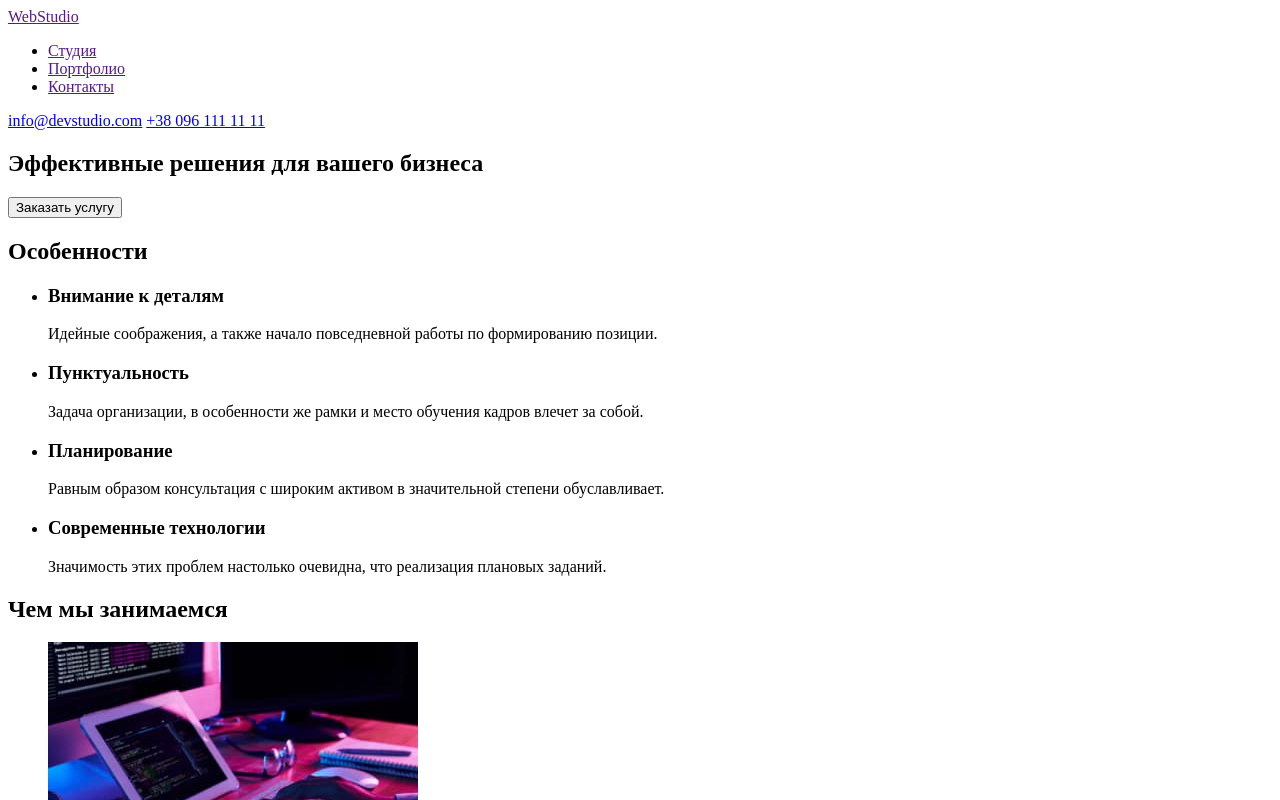
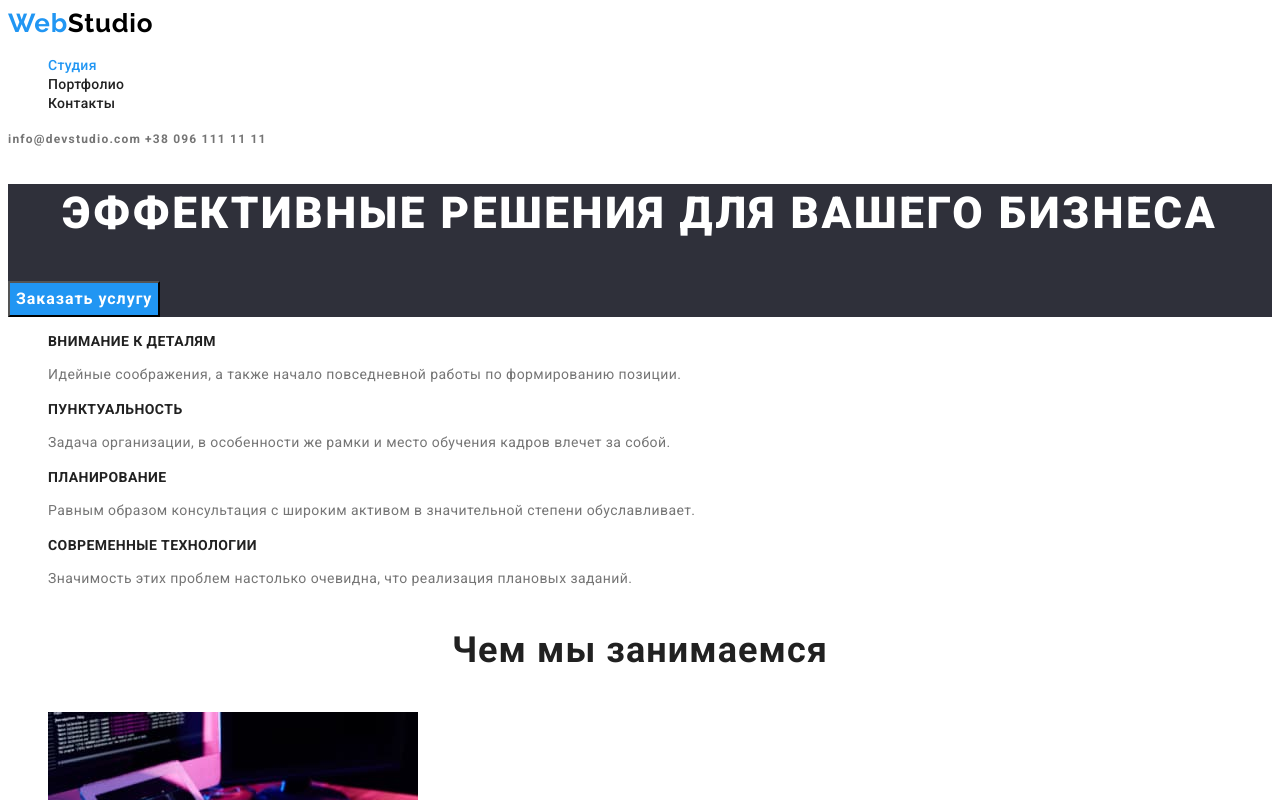
Before and after one commit to IhorLyskov/goit-markup-hw-02, a plain HTML site: page index.html in a window 1280 px wide. Shown: the top 800 px of the page. Drawn offline with Linux system fonts and the light colour scheme.

```diff
--- /dev/null
+++ b/css/styles.css
@@ -0,0 +1,203 @@
+:root {
+  --main-color: #757575;
+  --main-bg-color: #ffffff;
+  --webstudio-header-color: #000000;
+  --webstudio-footer-color: #ffffff;
+  --accent-color: #2196f3;
+  --title-color: #212121;
+  --dark-bg-color: #2f303a;
+  --hero-title-color: #ffffff;
+  --hero-btn-color: #ffffff;
+  --feature-title-color: #212121;
+  --team-bg-color: #f5f4fa;
+  --footer-addr-color: #ffffff;
+  --footer-tel-color: rgba(255, 255, 255, 0.6);
+}
+
+.visually-hidden {
+  position: absolute;
+  white-space: nowrap;
+  width: 1px;
+  height: 1px;
+  overflow: hidden;
+  border: 0;
+  padding: 0;
+  clip: rect(0 0 0 0);
+  clip-path: inset(50%);
+  margin: -1px;
+}
+
+body {
+  /* Основной цвет - цвет абзацев */
+  color: var(--main-color);
+  /* Основной фон страницы */
+  background-color: var(--main-bg-color);
+  font-family: 'Roboto', Tahoma, sans-serif;
+  /* font-weight: 400;
+  font-size: 14px;
+  line-height: 1.71;
+  letter-spacing: 0.03em; */
+}
+
+/* Убираем подчеркивание у ссылок */
+.link {
+  text-decoration: none;
+}
+
+/* Убираем точки у списков */
+.list {
+  list-style: none;
+}
+
+/* ---------------------HEADER--------------------- */
+
+.webstudio-header {
+  font-family: 'Raleway', Tahoma, sans-serif;
+  font-weight: 700;
+  font-size: 26px;
+  line-height: 1.19;
+  letter-spacing: 0.03em;
+  color: var(--webstudio-header-color);
+}
+
+.webstudio-accent {
+  color: var(--accent-color);
+}
+
+.header-link {
+  font-weight: 500;
+  font-size: 14px;
+  line-height: 1.14;
+  letter-spacing: 0.02em;
+  color: var(--title-color);
+}
+
+.current {
+  color: var(--accent-color);
+}
+
+.header-link:hover,
+.header-link:focus {
+  color: var(--accent-color);
+}
+
+.header-tel {
+  font-weight: 600;
+  font-size: 12px;
+  line-height: 1.33;
+  letter-spacing: 0.1em;
+  color: inherit;
+}
+
+.header-tel:hover,
+.header-tel:focus {
+  color: var(--accent-color);
+}
+
+/* ---------------------HERO--------------------- */
+
+.hero {
+  background-color: var(--dark-bg-color);
+}
+
+.hero-title {
+  font-weight: 900;
+  font-size: 44px;
+  line-height: 1.36;
+  text-align: center;
+  letter-spacing: 0.06em;
+  text-transform: uppercase;
+  color: var(--hero-title-color);
+}
+
+.hero-btn {
+  font-family: inherit;
+  font-weight: 700;
+  font-size: 16px;
+  line-height: 1.88;
+  letter-spacing: 0.06em;
+  color: var(--hero-btn-color);
+  background-color: var(--accent-color);
+  /* display: flex;
+  align-items: center;
+  text-align: center; */
+}
+
+/* ---------------------FEATURE--------------------- */
+
+.feature-title {
+  font-size: 14px;
+  line-height: 16px;
+  letter-spacing: 0.03em;
+  text-transform: uppercase;
+  color: var(--title-color);
+}
+
+.feature-text {
+  font-size: 14px;
+  line-height: 1.71;
+  letter-spacing: 0.03em;
+}
+
+/* ---------------------WORK--------------------- */
+
+.section-title {
+  font-size: 36px;
+  line-height: 1.71;
+  text-align: center;
+  letter-spacing: 0.03em;
+  color: var(--title-color);
+}
+
+/* ---------------------TEAM--------------------- */
+
+.team {
+  background-color: var(--team-bg-color);
+}
+
+.team-item-title {
+  font-weight: 500;
+  font-size: 16px;
+  line-height: 1.19;
+  text-align: center;
+  letter-spacing: 0.03em;
+  color: var(--title-color);
+}
+
+.team-item-text {
+  font-size: 16px;
+  line-height: 1.19;
+  text-align: center;
+  letter-spacing: 0.03em;
+}
+
+/* ---------------------FOOTER--------------------- */
+
+.webstudio-footer {
+  font-family: 'Raleway', Tahoma, sans-serif;
+  font-weight: 700;
+  font-size: 26px;
+  line-height: 1.19;
+  letter-spacing: 0.03em;
+  color: var(--webstudio-footer-color);
+}
+
+.footer {
+  background-color: var(--dark-bg-color);
+}
+
+.footer-address {
+  font-size: 14px;
+  line-height: 1.71;
+  letter-spacing: 0.03em;
+  font-style: normal;
+  color: var(--footer-addr-color);
+}
+
+.footer-tel {
+  font-size: 14px;
+  line-height: 1.71;
+  letter-spacing: 0.03em;
+  font-style: normal;
+  color: var(--footer-tel-color);
+}
--- a/index.html
+++ b/index.html
@@ -4,98 +4,112 @@
     <meta charset="UTF-8" />
     <meta http-equiv="X-UA-Compatible" content="IE=edge" />
     <meta name="viewport" content="width=device-width, initial-scale=1.0" />
-    <title>Работа 1</title>
+    <link rel="preconnect" href="https://fonts.googleapis.com" />
+    <link rel="preconnect" href="https://fonts.gstatic.com" crossorigin />
+    <link
+      href="https://fonts.googleapis.com/css2?family=Raleway:wght@700&family=Roboto:wght@400;500;700;900&display=swap"
+      rel="stylesheet"
+    />
+    <link rel="stylesheet" href="./css/styles.css" />
+    <title>Работа 2</title>
   </head>
+
   <body>
-    <header>
-      <a href=""><span>Web</span>Studio</a>
-      <nav>
-        <ul>
-          <li><a href="">Студия</a></li>
-          <li><a href="">Портфолио</a></li>
-          <li><a href="">Контакты</a></li>
+    <header class="header">
+      <a href="" class="webstudio-header link"><span class="webstudio-accent">Web</span>Studio</a>
+      <nav class="header-navigation">
+        <ul class="header-list list">
+          <li class="header-item"><a href="" class="header-link current link">Студия</a></li>
+          <li class="header-item"><a href="" class="header-link link">Портфолио</a></li>
+          <li class="header-item"><a href="" class="header-link link">Контакты</a></li>
         </ul>
       </nav>
-      <a href="mailto:info@devstudio.com">info@devstudio.com</a>
-      <a href="tel:+380961111111">+38 096 111 11 11</a>
+      <a class="header-tel link" href="mailto:info@devstudio.com">info@devstudio.com</a>
+      <a class="header-tel link" href="tel:+380961111111">+38 096 111 11 11</a>
     </header>
 
     <main>
-      <section>
-        <h1>Эффективные решения для вашего бизнеса</h1>
-        <button type="button">Заказать услугу</button>
+      <section class="hero">
+        <h1 class="hero-title">Эффективные решения для вашего бизнеса</h1>
+        <button type="button" class="hero-btn">Заказать услугу</button>
       </section>
 
-      <section>
-        <h2>Особенности</h2> <!-- Невидимый заголовок -->
-        <ul>
-          <li>
-            <h3>Внимание к деталям</h3>
-            <p>Идейные соображения, а также начало повседневной работы по формированию позиции.</p>
+      <section class="feature">
+        <h2 class="visually-hidden">Особенности</h2>
+        <!-- Невидимый заголовок -->
+        <ul class="featute-list list">
+          <li class="feature-item">
+            <h3 class="feature-title">Внимание к деталям</h3>
+            <p class="feature-text">Идейные соображения, а также начало повседневной работы по формированию позиции.</p>
           </li>
-          <li>
-            <h3>Пунктуальность</h3>
-            <p>Задача организации, в особенности же рамки и место обучения кадров влечет за собой.</p>
+          <li class="feature-item">
+            <h3 class="feature-title">Пунктуальность</h3>
+            <p class="feature-text">
+              Задача организации, в особенности же рамки и место обучения кадров влечет за собой.
+            </p>
           </li>
-          <li>
-            <h3>Планирование</h3>
-            <p>Равным образом консультация с широким активом в значительной степени обуславливает.</p>
+          <li class="feature-item">
+            <h3 class="feature-title">Планирование</h3>
+            <p class="feature-text">
+              Равным образом консультация с широким активом в значительной степени обуславливает.
+            </p>
           </li>
-          <li>
-            <h3>Современные технологии</h3>
-            <p>Значимость этих проблем настолько очевидна, что реализация плановых заданий.</p>
+          <li class="feature-item">
+            <h3 class="feature-title">Современные технологии</h3>
+            <p class="feature-text">Значимость этих проблем настолько очевидна, что реализация плановых заданий.</p>
           </li>
         </ul>
       </section>
 
-      <section>
-        <h2>Чем мы занимаемся</h2>
-        <ul>
-          <li>
+      <section class="work">
+        <h2 class="section-title">Чем мы занимаемся</h2>
+        <ul class="work-list list">
+          <li class="work-item">
             <img src="./images/img1.jpg" width="370" alt="Занятие 1" />
           </li>
-          <li>
+          <li class="work-item">
             <img src="./images/img2.jpg" width="370" alt="Занятие 2" />
           </li>
-          <li>
+          <li class="work-item">
             <img src="./images/img3.jpg" width="370" alt="Занятие 3" />
           </li>
         </ul>
       </section>
 
-      <section>
-        <h2>Наша команда</h2>
-        <ul>
-          <li>
-            <img src="./images/img4.jpg" width="370" alt="Игорь Демьяненко" />
-            <h3>Игорь Демьяненко</h3>
-            <p lang="en">Product Designer</p>
+      <section class="team">
+        <h2 class="section-title">Наша команда</h2>
+        <ul class="team-list list">
+          <li class="team-item">
+            <img src="./images/img4.jpg" width="270" alt="Игорь Демьяненко" />
+            <h3 class="team-item-title">Игорь Демьяненко</h3>
+            <p class="team-item-text" lang="en">Product Designer</p>
           </li>
-          <li>
-            <img src="./images/img5.jpg" width="370" alt="Ольга Репина" />
-            <h3>Ольга Репина</h3>
-            <p lang="en">Frontend Developer</p>
+          <li class="team-item">
+            <img src="./images/img5.jpg" width="270" alt="Ольга Репина" />
+            <h3 class="team-item-title">Ольга Репина</h3>
+            <p class="team-item-text" lang="en">Frontend Developer</p>
           </li>
-          <li>
-            <img src="./images/img6.jpg" width="370" alt="Николай Тарасов" />
-            <h3>Николай Тарасов</h3>
-            <p lang="en">Marketing</p>
+          <li class="team-item">
+            <img src="./images/img6.jpg" width="270" alt="Николай Тарасов" />
+            <h3 class="team-item-title">Николай Тарасов</h3>
+            <p class="team-item-text" lang="en">Marketing</p>
           </li>
-          <li>
-            <img src="./images/img7.jpg" width="370" alt="Михаил Ермаков" />
-            <h3>Михаил Ермаков</h3>
-            <p lang="en">UI Designer</p>
+          <li class="team-item">
+            <img src="./images/img7.jpg" width="270" alt="Михаил Ермаков" />
+            <h3 class="team-item-title">Михаил Ермаков</h3>
+            <p class="team-item-text" lang="en">UI Designer</p>
           </li>
         </ul>
       </section>
     </main>
 
-    <footer>
-      <a href=""><span>Web</span>Studio</a>
+    <footer class="footer">
+      <a href="" class="webstudio-footer link"><span class="webstudio-accent">Web</span>Studio</a>
       <address>
-       <p>г. Киев, пр-т Леси Украинки, 26</p>
-      <a href="mailto:info@devstudio.com">info@devstudio.com</a>
-      <a href="tel:+380961111111">+38 096 111 11 11</a>
+        <p class="footer-address">г. Киев, пр-т Леси Украинки, 26</p>
+        <a class="footer-tel link" href="mailto:info@devstudio.com">info@devstudio.com</a>
+        <a class="footer-tel link" href="tel:+380961111111">+38 096 111 11 11</a>
       </address>
     </footer>
+  </body>
 </html>
```
Also changed, not shown: 1 other file.
